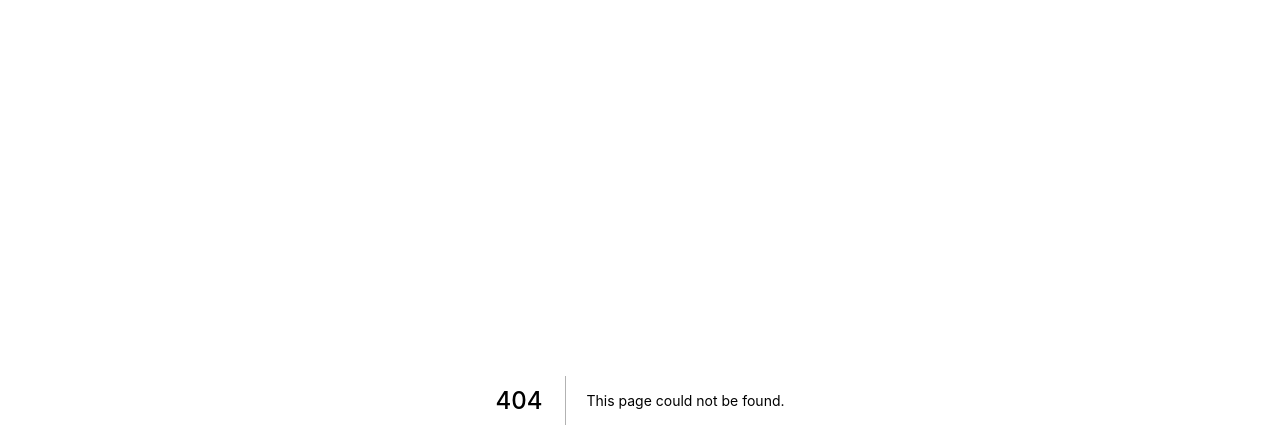
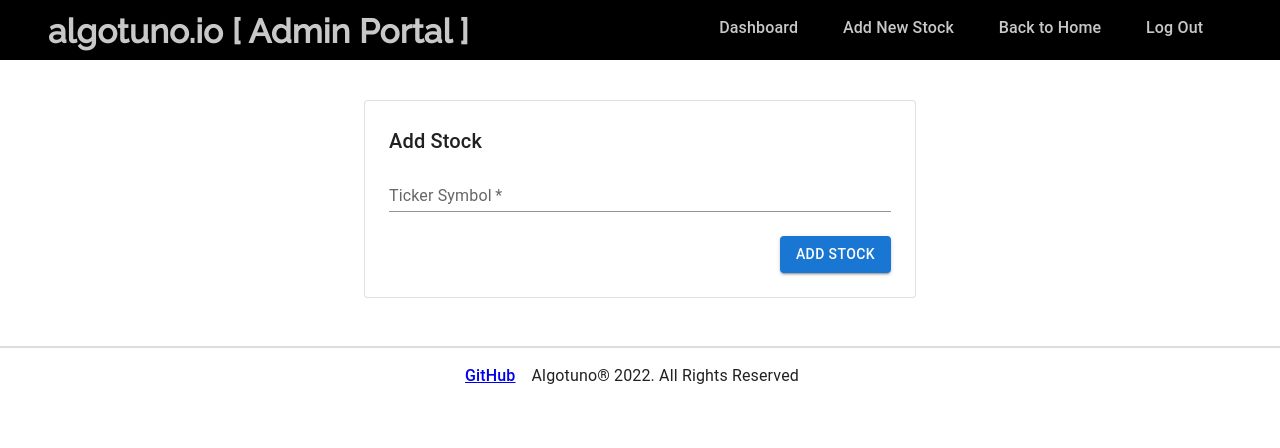
Before and after one commit to sayyidkhan/algotuno_web, a Next.js app: page /admin/stock/add_new_stock in a window 1280 px wide. Before the commit this address had no page. Shown: the top 448 px of the page. Built offline with nearby package versions, Linux system fonts and the light colour scheme; no server answers.

Commit message:
add admin page

```diff
--- /dev/null
+++ b/components/header/header_admin.tsx
@@ -0,0 +1,42 @@
+import Link from "next/link"
+import { signIn, signOut, useSession } from "next-auth/react"
+import styles from "./header.module.css"
+
+
+export default function HeaderAdmin() {
+  const { data: session, status } = useSession()
+  const loading = status === "loading"
+  const buttonSize = { "height" : "4em" , "width" : "8em" };
+
+  return (
+    <header>
+      <div className={styles.navbar}>
+        <span className={styles.logo}>algotuno.io [ Admin Portal ]</span>
+        <nav>
+          <ul className={styles.navItems}>
+            <li className={styles.navItem}>
+              <Link href="/admin/main">
+                <a>Dashboard</a>
+              </Link>
+            </li>
+            <li className={styles.navItem}>
+              <Link href="/admin/stock/add_new_stock">
+                <a>Add New Stock</a>
+              </Link>
+            </li>
+            <li className={styles.navItem}>
+              <Link href="/">
+                <a>Back to Home</a>
+              </Link>
+            </li>
+            <li className={styles.navItem}>
+              <Link href="/logout">
+                <a>Log Out</a>
+              </Link>
+            </li>
+          </ul>
+        </nav>
+      </div>
+    </header>
+  )
+}
--- /dev/null
+++ b/components/layout_header.tsx
@@ -0,0 +1,17 @@
+import Header from '../components/header/header';
+import Footer from '../components/footer/footer';
+import HeaderAdmin from "./header/header_admin";
+import * as React from "react";
+
+
+export default function LayoutHeader({children}) {
+    return (
+        <>
+            <HeaderAdmin/>
+            <main>
+                {children}
+            </main>
+            <Footer/>
+        </>
+    )
+}
--- /dev/null
+++ b/pages/admin/stock/add_new_stock.tsx
@@ -0,0 +1,97 @@
+import * as React from 'react';
+import CssBaseline from '@mui/material/CssBaseline';
+import AppBar from '@mui/material/AppBar';
+import Box from '@mui/material/Box';
+import Container from '@mui/material/Container';
+import Toolbar from '@mui/material/Toolbar';
+import Paper from '@mui/material/Paper';
+import Stepper from '@mui/material/Stepper';
+import Step from '@mui/material/Step';
+import StepLabel from '@mui/material/StepLabel';
+import Button from '@mui/material/Button';
+import Link from '@mui/material/Link';
+import Typography from '@mui/material/Typography';
+import {createTheme, ThemeProvider} from '@mui/material/styles';
+import LayoutHeader from "../../../components/layout_header";
+import {Checkbox, FormControlLabel, Grid, TextField} from "@mui/material";
+
+
+function Copyright() {
+    return (
+        <Typography variant="body2" color="text.secondary" align="center">
+            {'Copyright © '}
+            <Link color="inherit" href="https://mui.com/">
+                Your Website
+            </Link>{' '}
+            {new Date().getFullYear()}
+            {'.'}
+        </Typography>
+    );
+}
+
+const steps = ['Shipping address', 'Payment details', 'Review your order'];
+
+
+const theme = createTheme();
+
+export function AddressForm() {
+    return (
+        <React.Fragment>
+            <Typography variant="h6" gutterBottom>
+                Add Stock
+            </Typography>
+            <Grid container spacing={3}>
+                <Grid item xs={12}>
+                    <TextField
+                        required
+                        id="ticker_symbol"
+                        name="ticker_symbol"
+                        label="Ticker Symbol"
+                        fullWidth
+                        autoComplete="shipping address-line1"
+                        variant="standard"
+                    />
+                </Grid>
+            </Grid>
+        </React.Fragment>
+    );
+}
+
+export default function Checkout() {
+    const [activeStep, setActiveStep] = React.useState(0);
+
+    const handleNext = () => {
+        setActiveStep(activeStep + 1);
+    };
+
+    const handleBack = () => {
+        setActiveStep(activeStep - 1);
+    };
+
+    return (
+        <LayoutHeader>
+            <Box sx={{ mt: 12.5 }} />
+            <Container>
+                <CssBaseline/>
+                <Container component="main" maxWidth="sm" sx={{mb: 4}}>
+                    <Paper variant="outlined" sx={{my: {xs: 3, md: 6}, p: {xs: 2, md: 3}}}>
+                        <AddressForm/>
+                        <React.Fragment>
+                            <React.Fragment>
+                                <Box sx={{display: 'flex', justifyContent: 'flex-end'}}>
+                                    <Button
+                                        variant="contained"
+                                        onClick={handleNext}
+                                        sx={{mt: 3, ml: 1}}
+                                    >
+                                        Add Stock
+                                    </Button>
+                                </Box>
+                            </React.Fragment>
+                        </React.Fragment>
+                    </Paper>
+                </Container>
+            </Container>
+        </LayoutHeader>
+    );
+}
```
Also changed, not shown: pages/admin/home_2.tsx (renamed from pages/admin/home.tsx, +12 -12 lines), pages/admin/main.tsx (added, +20 -0 lines).
